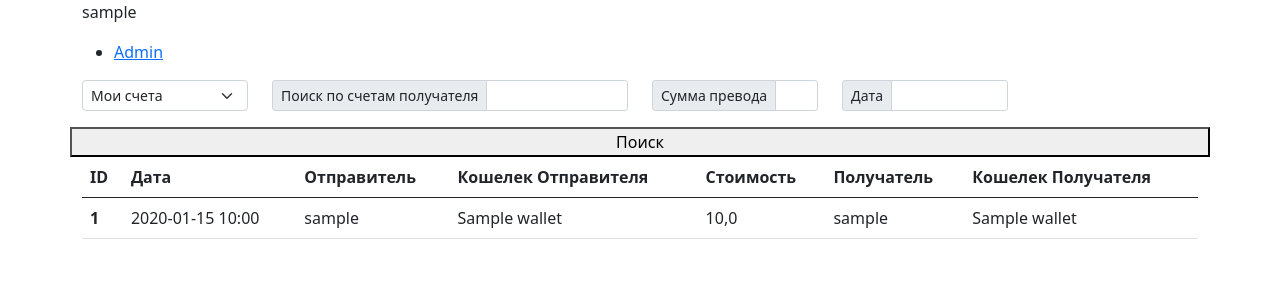
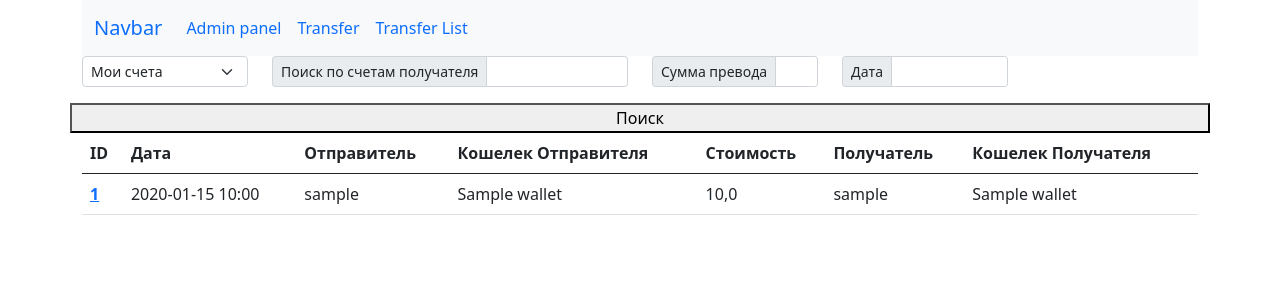
Before and after one commit to mnmyasis/test_for_tayle, a Django app: page /transfer-list in a window 1280 px wide. Shown: the top 300 px of the page. Run offline with Django 4.2, Linux system fonts and the light colour scheme; a user stored in the database is signed in; tables that the repository leaves empty hold one stand-in row (values such as "Sample post"); some libraries are stand-ins or nearby versions.

Commit message:
Aded transfer detail and change header and index

```diff
--- a/tayle/templates/includes/header.html
+++ b/tayle/templates/includes/header.html
@@ -1,10 +1,27 @@
-<div class="row">
-  <div class="col-12">
-    <p>{{ request.user }}</p>
-    <ul>
-      <li>
-        <a href="{% url 'admin:login' %}">Admin</a>
-      </li>
-    </ul>
+<nav class="navbar navbar-expand-lg bg-light">
+  <div class="container-fluid">
+    <a class="navbar-brand" href="{% url 'wallet:index' %}">Navbar</a>
+    <button class="navbar-toggler" type="button" data-bs-toggle="collapse"
+            data-bs-target="#navbarNavDropdown"
+            aria-controls="navbarNavDropdown" aria-expanded="false"
+            aria-label="Toggle navigation">
+      <span class="navbar-toggler-icon"></span>
+    </button>
+    <div class="collapse navbar-collapse" id="navbarNavDropdown">
+      <ul class="navbar-nav">
+        {% if user.is_superuser %}
+          <li class="nav-item">
+            <a class="nav-link" href="{% url 'admin:index' %}">Admin panel</a>
+          </li>
+        {% endif %}
+        <li class="nav-item">
+          <a class="nav-link" href="{% url 'wallet:transfer' %}">Transfer</a>
+        </li>
+        <li class="nav-item">
+          <a class="nav-link" href="{% url 'wallet:transfer_list' %}">
+            Transfer List</a>
+        </li>
+      </ul>
+    </div>
   </div>
-</div>
+</nav>
--- a/tayle/templates/wallet/transfer_list.html
+++ b/tayle/templates/wallet/transfer_list.html
@@ -62,7 +62,11 @@
       <tbody>
       {% for obj in page_obj %}
       <tr>
-        <th scope="row">{{ obj.pk }}</th>
+        <th scope="row">
+          <a href="{% url 'wallet:transfer_detail' obj.pk %}">
+            {{ obj.pk }}
+          </a>
+        </th>
         <td>{{ obj.created_at|date:"Y-m-d H:i" }}</td>
         <td>{{ obj.user }}</td>
         <td>
--- a/tayle/wallet/urls.py
+++ b/tayle/wallet/urls.py
@@ -7,4 +7,6 @@ urlpatterns = [
     path('', views.index, name='index'),
     path('transfer', views.transfer, name='transfer'),
     path('transfer-list', views.transfer_list, name='transfer_list'),
+    path('transfer/<int:pk>/detail', views.TransferDetailView.as_view(),
+         name='transfer_detail')
 ]
--- a/tayle/wallet/views.py
+++ b/tayle/wallet/views.py
@@ -1,8 +1,10 @@
 from django.core.paginator import Paginator
 from django.shortcuts import render, redirect
 from django.urls import reverse
+from django.views.generic import DetailView
 
 from .forms import TransferForm
+from .models import Transfer
 
 COUNT_TRANSFER = 10
 
@@ -48,3 +50,8 @@ def transfer_list(request):
         'page_obj': page_obj
     }
     return render(request, 'wallet/transfer_list.html', context)
+
+
+class TransferDetailView(DetailView):
+    model = Transfer
+    template_name = 'wallet/transfer_detail.html'
```
Also changed, not shown: tayle/templates/wallet/index.html (+5 -10 lines), tayle/templates/wallet/transfer_detail.html (added, +20 -0 lines).
